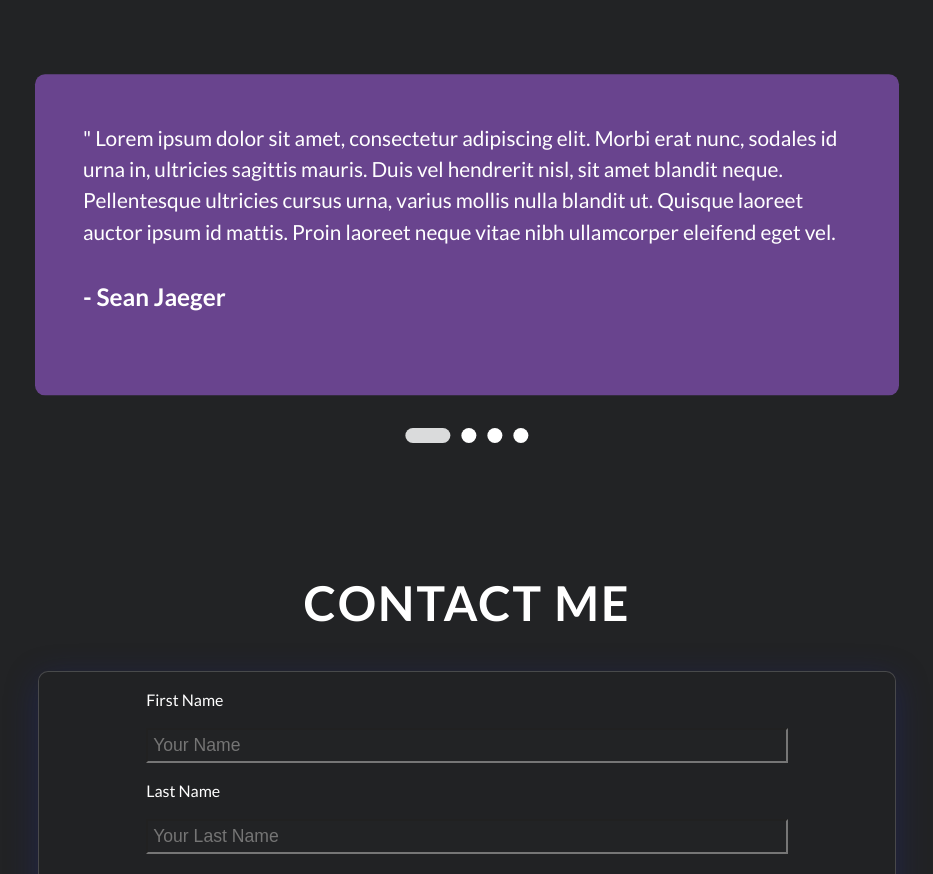
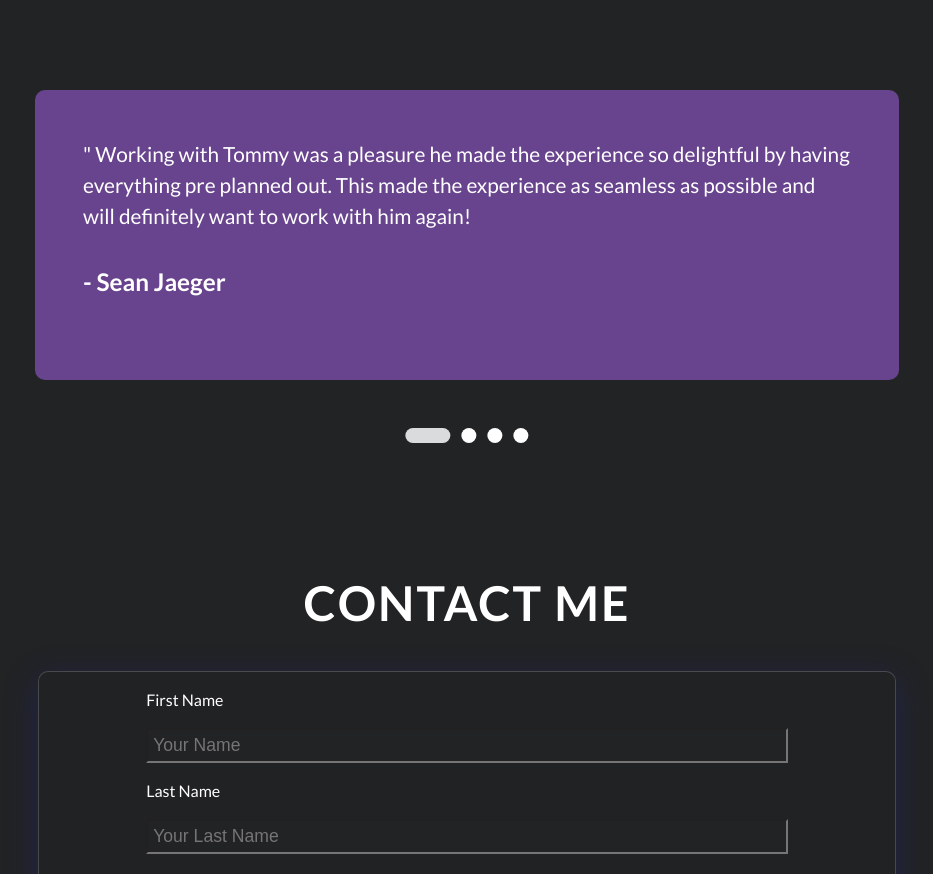
Before and after one commit to carsonep/Photography-Portfolio, a website built with Parcel: page index.html in a window 1280 px wide. Shown: the part 2838-3712 px from the top of the page, without its empty margins (173-1106 px from the left). Built offline with nearby package versions, Linux system fonts and the light colour scheme.

Commit message:
Update index.html

```diff
--- a/index.html
+++ b/index.html
@@ -190,13 +190,7 @@
                   <div class="user-text">
 
                       <p>&quot
-                        Lorem ipsum dolor sit amet, consectetur adipiscing elit.
-                        Morbi erat nunc, sodales id urna in, ultricies sagittis
-                        mauris. Duis vel hendrerit nisl, sit amet blandit neque.
-                        Pellentesque ultricies cursus urna, varius mollis nulla
-                        blandit ut. Quisque laoreet auctor ipsum id mattis.
-                        Proin laoreet neque vitae nibh ullamcorper eleifend eget
-                        vel.
+                        Working with Tommy was a pleasure he made the experience so delightful by having everything pre planned out. This made the experience as seamless as possible and will definitely want to work with him again!
                       </p>
                       <h3> - Sean Jaeger</h3>
                     </div>
```
